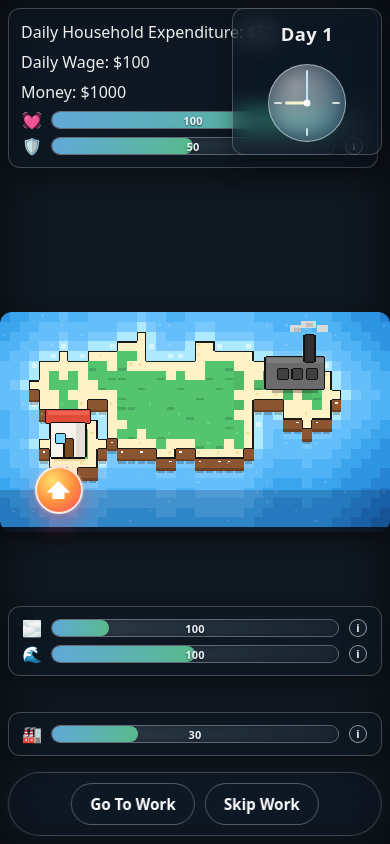
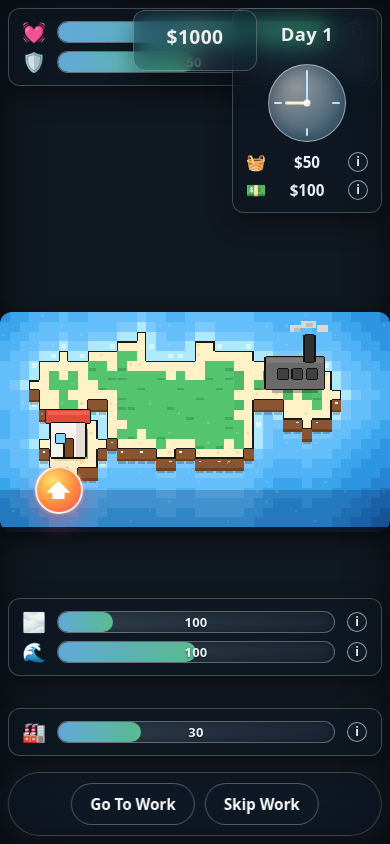
Before and after one commit to rachit182/imperfect-game, a React (Vite) app: page / in a window 390 px wide. Built offline with nearby package versions, Linux system fonts and the light colour scheme.

Commit message:
Changed Money Formatting

```diff
--- a/src/components/Dashboard.jsx
+++ b/src/components/Dashboard.jsx
@@ -102,12 +102,45 @@ export default function Dashboard() {
           />
           <span className="clock-center" />
         </div>
+        <div className="time-econ-stack">
+          <div className="time-econ-row">
+            <span className="time-econ-symbol" role="img" aria-label="Daily household expenditure">
+              🧺
+            </span>
+            <span className="time-econ-value">${state.economy.householdExpense}</span>
+            <span className="metric-info-wrap" tabIndex={0} aria-label="Daily household expenditure info">
+              <span className="metric-info-icon">i</span>
+              <span className="metric-tooltip">
+                <strong>Daily Household Expenditure</strong>
+                <span>Daily essential spending needed by your household.</span>
+              </span>
+            </span>
+          </div>
+          <div className="time-econ-row">
+            <span className="time-econ-symbol" role="img" aria-label="Daily wage">
+              💵
+            </span>
+            <span className="time-econ-value">${state.economy.dailyWage}</span>
+            <span className="metric-info-wrap" tabIndex={0} aria-label="Daily wage info">
+              <span className="metric-info-icon">i</span>
+              <span className="metric-tooltip">
+                <strong>Daily Wage</strong>
+                <span>Income you currently earn for a standard workday.</span>
+              </span>
+            </span>
+          </div>
+        </div>
+      </div>
+
+      <div className="dashboard-group money-overlay" tabIndex={0} aria-label="Money info">
+        <p className="money-overlay-value">${state.player.money}</p>
+        <span className="metric-tooltip">
+          <strong>Money</strong>
+          <span>Total cash currently available for decisions and events.</span>
+        </span>
       </div>
 
       <div className="dashboard-group hud-top-left">
-        <p>Daily Household Expenditure: ${state.economy.householdExpense}</p>
-        <p>Daily Wage: ${state.economy.dailyWage}</p>
-        <p>Money: ${state.player.money}</p>
         {renderMetricBar("Health", state.player.health, MAX_LEVELS.health)}
         {renderMetricBar("Job Security", state.player.jobSecurity, MAX_LEVELS.jobSecurity)}
       </div>
--- a/src/styles.css
+++ b/src/styles.css
@@ -113,6 +113,12 @@ select {
   width: min(420px, calc(50vw - 24px));
 }
 
+.hud-top-left,
+.hud-bottom-left,
+.hud-bottom-right {
+  font-size: 1.02rem;
+}
+
 /* Constrain the right panel so long text/labels don't blow out the layout */
 .dashboard-right {
   max-width: 360px;
@@ -165,6 +171,53 @@ select {
   font-size: 1.15rem;
   font-weight: 800;
   letter-spacing: 0.02em;
+}
+
+.money-overlay {
+  position: absolute;
+  top: max(8px, env(safe-area-inset-top));
+  left: 50%;
+  transform: translateX(-50%);
+  z-index: 18;
+  min-width: 150px;
+  text-align: center;
+}
+
+.money-overlay-value {
+  margin: 0;
+  font-size: 1.5rem;
+  font-weight: 900;
+  letter-spacing: 0.02em;
+}
+
+.time-econ-stack {
+  width: 100%;
+  margin-top: 10px;
+  display: grid;
+  gap: 8px;
+}
+
+.time-econ-row {
+  display: grid;
+  grid-template-columns: 22px minmax(0, 1fr) 22px;
+  align-items: center;
+  gap: 8px;
+}
+
+.time-econ-symbol {
+  display: inline-flex;
+  align-items: center;
+  justify-content: center;
+  font-size: 1rem;
+  line-height: 1;
+}
+
+.time-econ-value {
+  justify-self: center;
+  text-align: center;
+  font-size: 0.95rem;
+  font-weight: 700;
+  color: rgba(245, 250, 255, 0.96);
 }
 
 .clock-face {
@@ -258,9 +311,9 @@ select {
 
 .metric-track-row {
   display: grid;
-  grid-template-columns: 22px minmax(0, 1fr) 22px;
+  grid-template-columns: 26px minmax(0, 1fr) 24px;
   align-items: center;
-  gap: 8px;
+  gap: 10px;
 }
 
 /* Make long debug text/labels wrap and scroll if necessary */
@@ -329,14 +382,14 @@ select {
   display: inline-flex;
   align-items: center;
   justify-content: center;
-  font-size: 1rem;
+  font-size: 1.2rem;
   line-height: 1;
 }
 
 .metric-bar-track {
   position: relative;
   width: 100%;
-  height: 18px;
+  height: 22px;
   border-radius: 999px;
   border: 1px solid rgba(255, 255, 255, 0.26);
   background: linear-gradient(
@@ -366,8 +419,8 @@ select {
   display: flex;
   align-items: center;
   justify-content: center;
-  font-size: 11px;
-  font-weight: 700;
+  font-size: 13px;
+  font-weight: 800;
   letter-spacing: 0.02em;
   color: rgba(245, 250, 255, 0.96);
   text-shadow: 0 1px 2px rgba(0, 0, 0, 0.65);
@@ -382,13 +435,13 @@ select {
 }
 
 .metric-info-icon {
-  width: 18px;
-  height: 18px;
+  width: 20px;
+  height: 20px;
   border-radius: 50%;
   border: 1px solid rgba(255, 255, 255, 0.55);
-  font-size: 11px;
+  font-size: 12px;
   font-weight: 700;
-  line-height: 16px;
+  line-height: 18px;
   text-align: center;
   color: rgba(255, 255, 255, 0.95);
   background: rgba(23, 34, 49, 0.6);
@@ -417,14 +470,26 @@ select {
 
 .metric-tooltip strong {
   display: block;
-  font-size: 12px;
+  font-size: 13px;
   margin-bottom: 4px;
 }
 
 .metric-tooltip span {
   display: block;
-  font-size: 11px;
+  font-size: 12px;
   line-height: 1.35;
+}
+
+.money-overlay .metric-tooltip {
+  top: calc(100% + 8px);
+  bottom: auto;
+  right: 50%;
+  transform: translate(50%, 4px);
+}
+
+.day-time-overlay .metric-tooltip {
+  top: calc(100% + 8px);
+  bottom: auto;
 }
 
 .metric-info-wrap:hover .metric-tooltip,
@@ -432,6 +497,13 @@ select {
   opacity: 1;
   visibility: visible;
   transform: translateY(0);
+}
+
+.money-overlay:hover .metric-tooltip,
+.money-overlay:focus-visible .metric-tooltip {
+  opacity: 1;
+  visibility: visible;
+  transform: translate(50%, 0);
 }
 
 /* ========== ISLAND AREA ========== */
@@ -705,6 +777,14 @@ button:active {
     right: max(8px, env(safe-area-inset-right));
     min-width: 180px;
   }
+
+  .money-overlay {
+    min-width: 136px;
+  }
+
+  .money-overlay-value {
+    font-size: 1.35rem;
+  }
 }
 
 @media (max-width: 520px) {
@@ -752,6 +832,15 @@ button:active {
     max-width: calc(100vw - 20px);
   }
 
+  .money-overlay {
+    top: calc(max(8px, env(safe-area-inset-top)) + 2px);
+    min-width: 124px;
+  }
+
+  .money-overlay-value {
+    font-size: 1.2rem;
+  }
+
   .hud-hidden-corner {
     display: none;
   }
```
